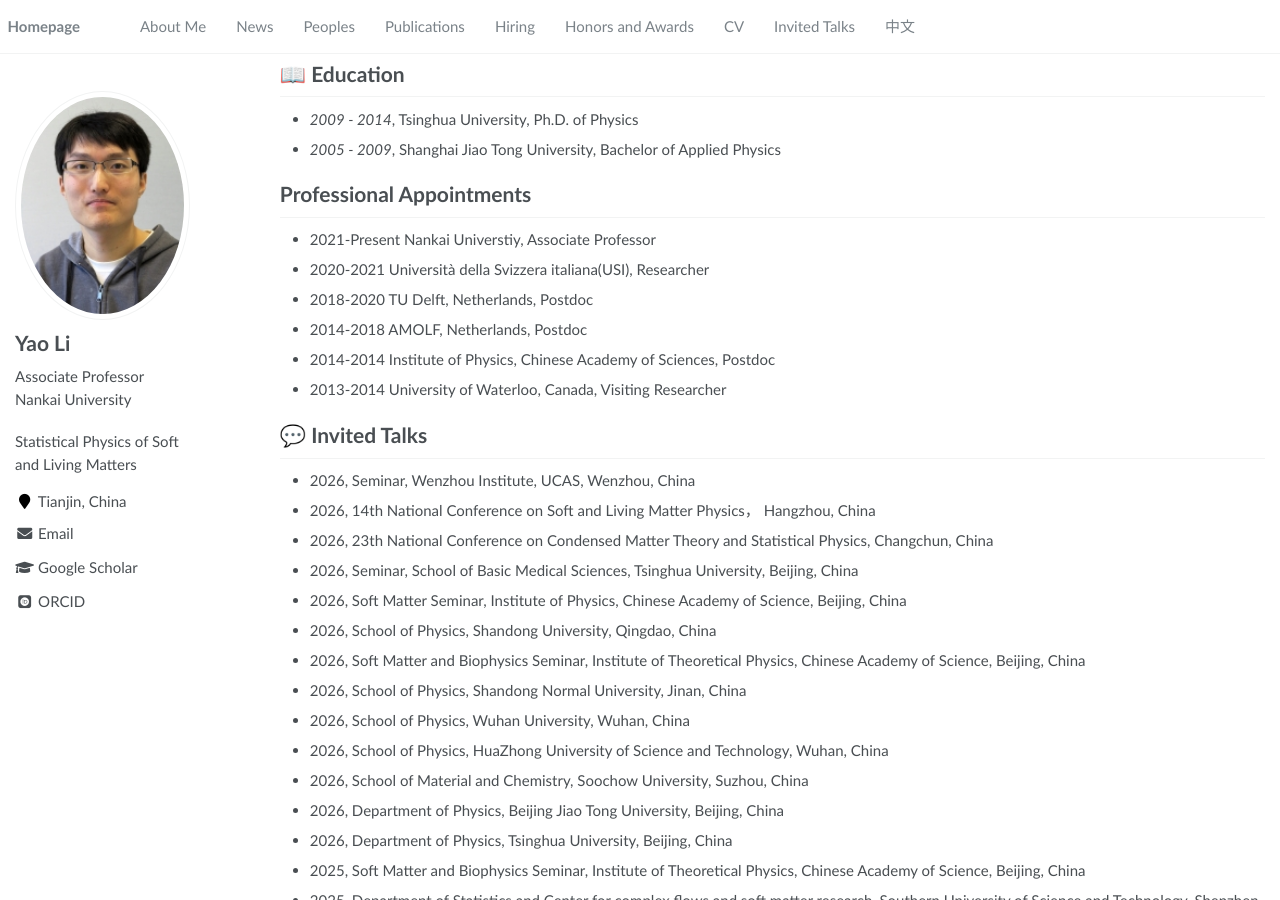
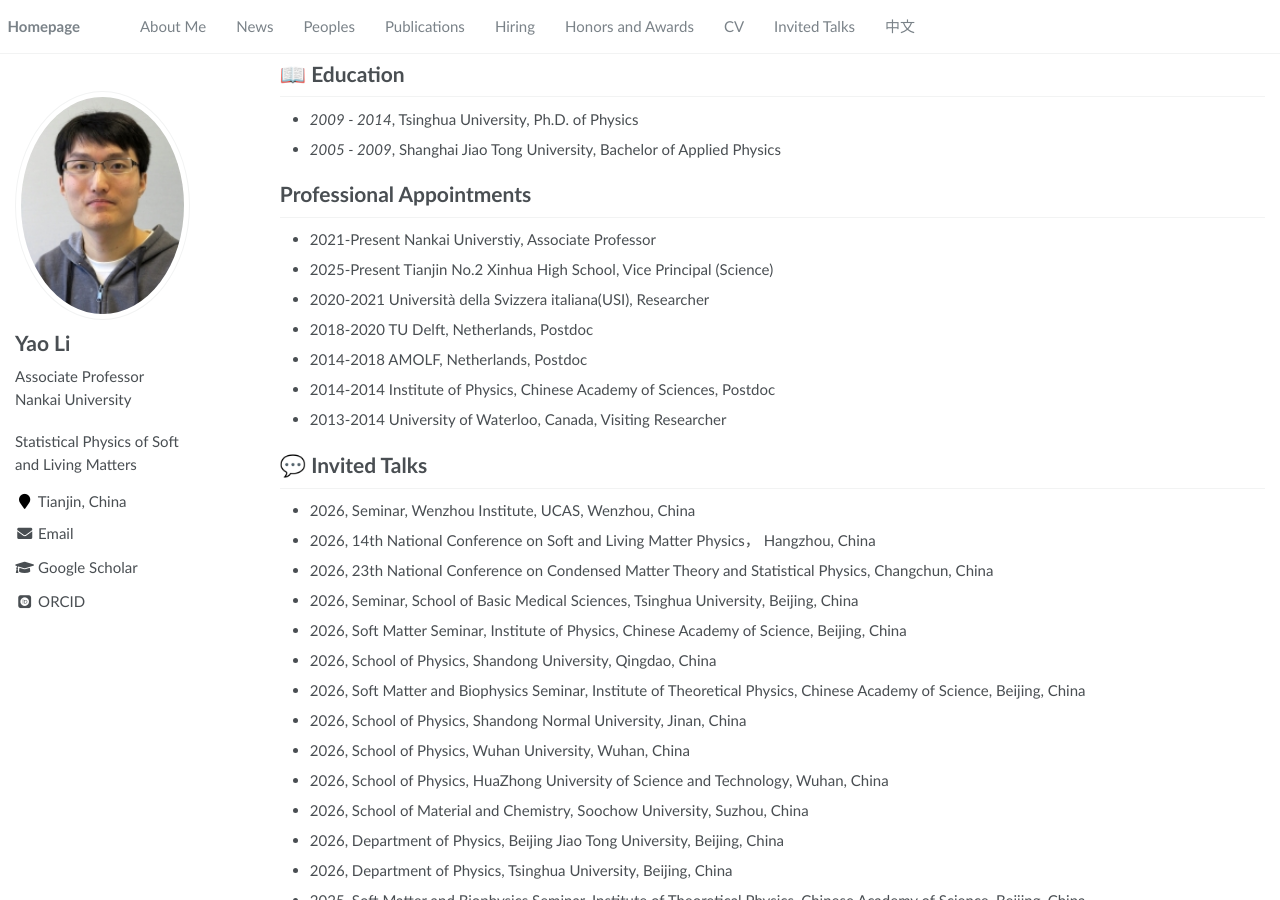
Before and after one commit to lliyao/lliyao.github.io, a Jekyll site: the page built from _pages/about.md, in a window 1280 px wide and 900 px high, scrolled down 3835 px. Built offline with Jekyll 4.4.1, drawn with Linux system fonts in a browser that asks for light colours; some web fonts are replaced.

Commit message:
Update about.md

```diff
--- a/_pages/about.md
+++ b/_pages/about.md
@@ -145,6 +145,7 @@ Applications will be reviewed on a rolling basis until the positions are filled.
 
 # Professional Appointments
 - 2021-Present Nankai Universtiy, Associate Professor
+- 2025-Present Tianjin No.2 Xinhua High School, Vice Principal (Science)
 - 2020-2021 Università della Svizzera italiana(USI), Researcher
 - 2018-2020 TU Delft, Netherlands, Postdoc
 - 2014-2018 AMOLF, Netherlands, Postdoc
```
